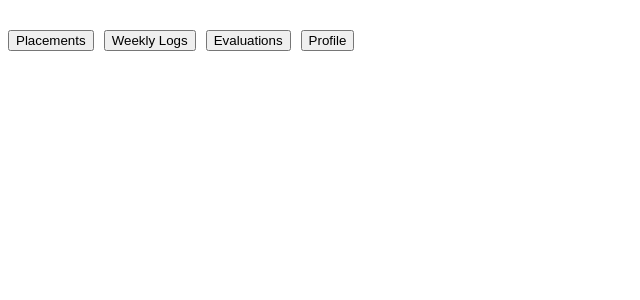
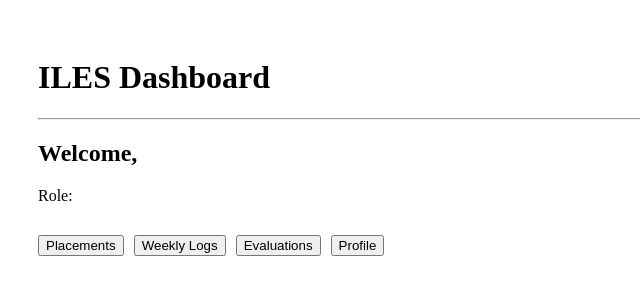
Before and after one commit to sarahnamirembe319/project2, a React app in the folder frontend/iles_frontend/frontend/: page /dashboard in a window 1280 px wide. Shown: the top 300 px of the page, without its empty margins (0-640 px from the left). Built offline with nearby package versions, Linux system fonts and the light colour scheme; the HTML template or start-up script is replaced by a standard one.

Commit message:
Restore full dashboard

```diff
--- a/frontend/iles_frontend/frontend/src/pages/Dashboard.jsx
+++ b/frontend/iles_frontend/frontend/src/pages/Dashboard.jsx
@@ -1,12 +1,23 @@
 import { useAuth } from "../context/AuthContext";
 import { useNavigate } from "react-router-dom";
 
-
 function Dashboard() {
   const { user, role } = useAuth();
+
   const navigate = useNavigate();
 
   return (
+    <div style={{ padding: "30px" }}>
+      <h1>ILES Dashboard</h1>
+
+      <hr />
+
+      <h2>
+        Welcome, {user?.username}
+      </h2>
+
+      <p>Role: {role}</p>
+
       <div style={{ marginTop: "30px" }}>
         <button onClick={() => navigate("/placements")}>
           Placements
@@ -33,6 +44,7 @@ function Dashboard() {
           Profile
         </button>
       </div>
+    </div>
   );
 }
 
```
Lines whose indentation alone changed are shown as unchanged.
